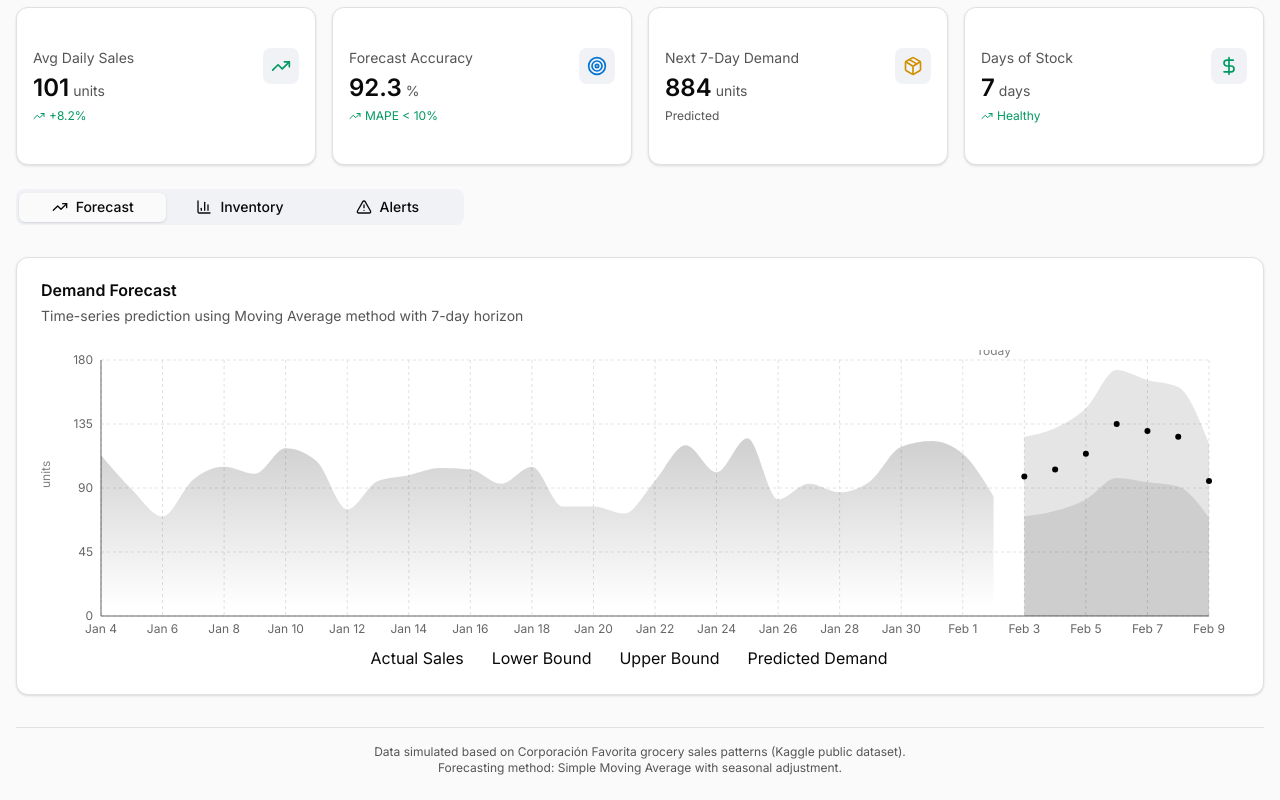
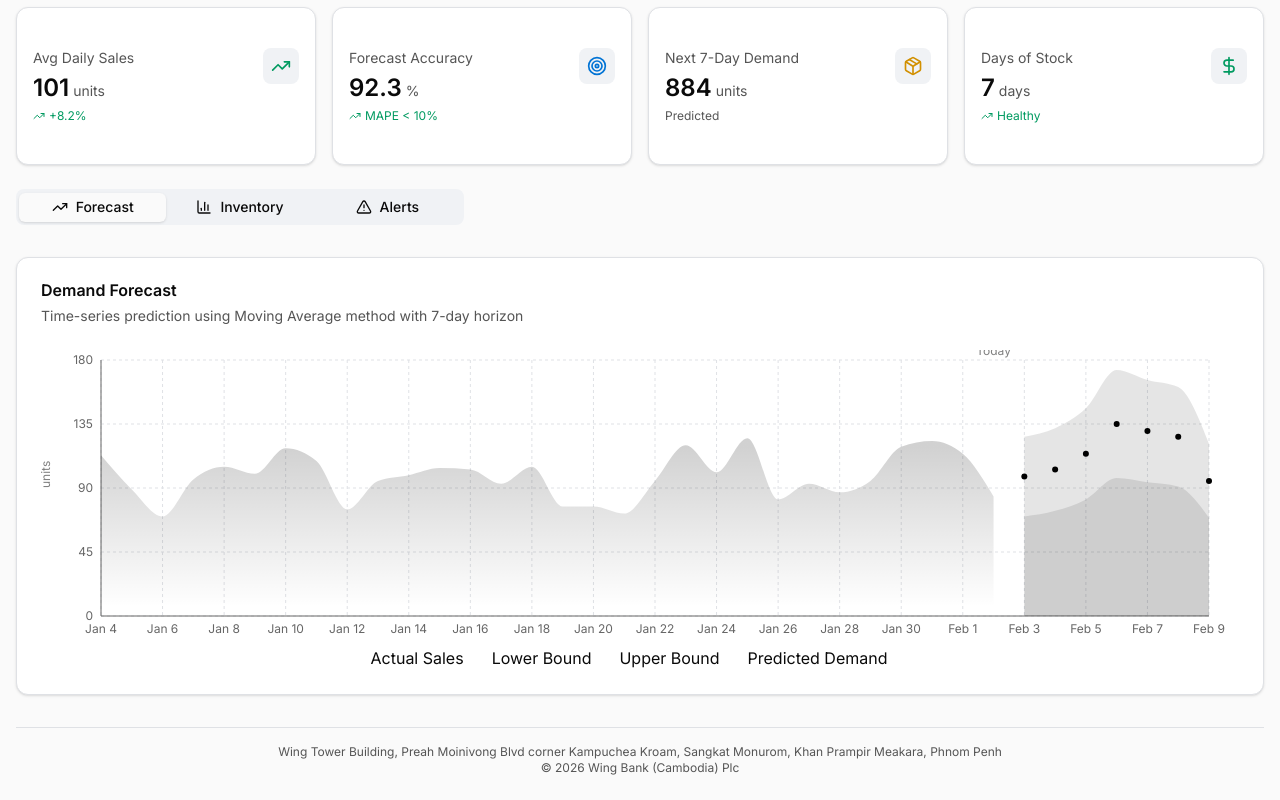
Before and after one commit to ZouGod/Wing_Shop, a Next.js app: page / in a window 1280 px wide. Shown: the part 194-994 px from the top of the page. Built offline with nearby package versions, Linux system fonts and the light colour scheme.

Commit message:
Modify Footer

```diff
--- a/components/demand-forecast-dashboard.tsx
+++ b/components/demand-forecast-dashboard.tsx
@@ -109,9 +109,9 @@ export function DemandForecastDashboard() {
         {/* Data Source Attribution */}
         <footer className="mt-8 border-t border-border pt-4">
           <p className="text-center text-xs text-muted-foreground">
-            Data simulated based on Corporación Favorita grocery sales patterns (Kaggle public dataset).
+            Wing Tower Building, Preah Moinivong Blvd corner Kampuchea Kroam, Sangkat Monurom, Khan Prampir Meakara, Phnom Penh
             <br />
-            Forecasting method: Simple Moving Average with seasonal adjustment.
+            © 2026 Wing Bank (Cambodia) Plc
           </p>
         </footer>
       </main>
```
